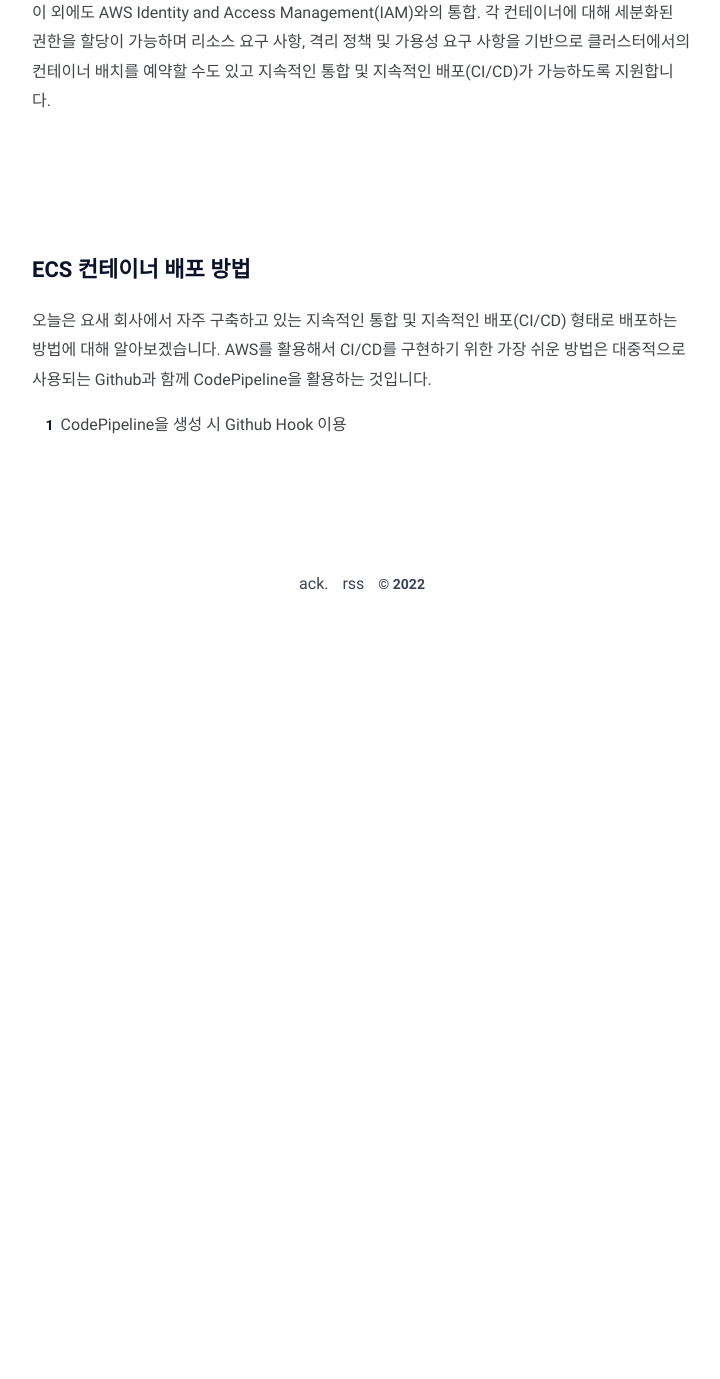
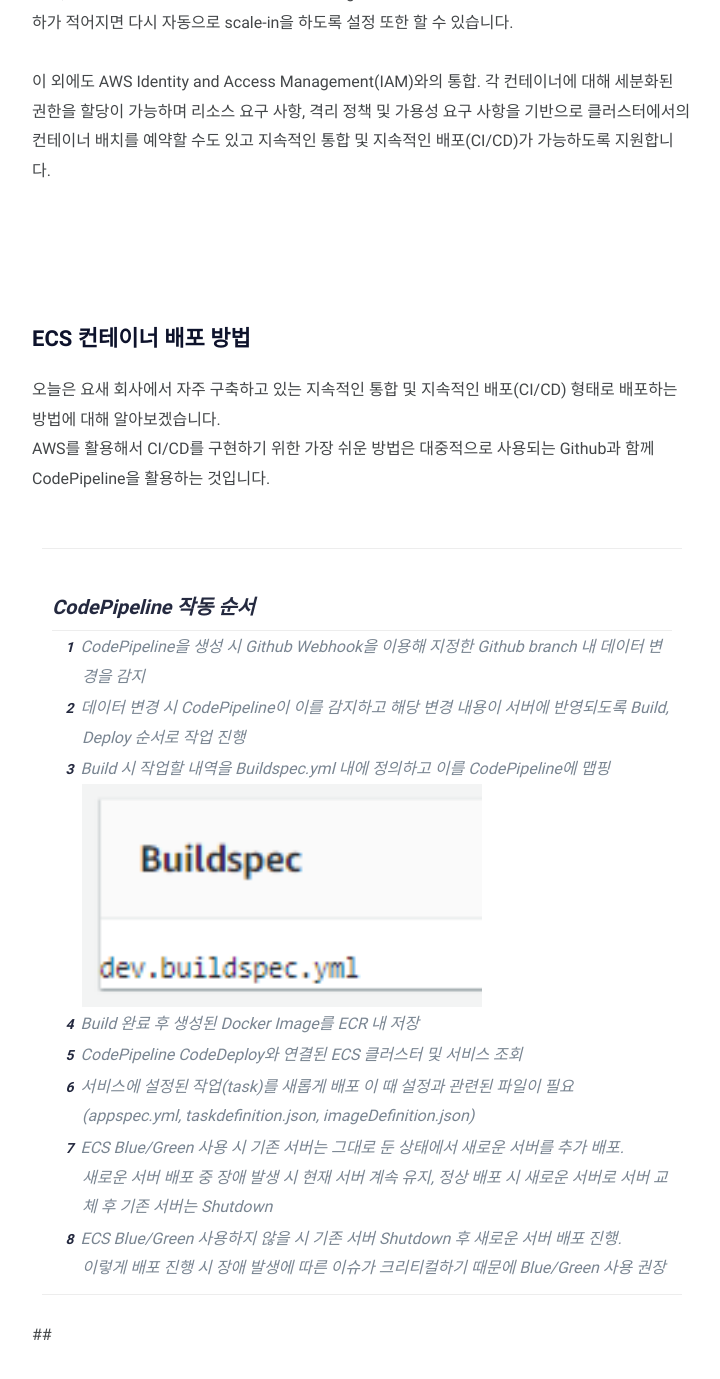
Before and after one commit to jd6186/jd6186.github.io, a Jekyll site: the page built from _posts/DevOps/AWS/2022-07-20-AWS_ECS_Fargate_Architecture.md, in a window 1280 px wide and 1400 px high, scrolled down 1538 px. Shown: the top 1379 px of the window, without its empty margins (278-998 px from the left). Built offline with Jekyll 4.4.1, drawn with Linux system fonts in a browser that asks for light colours; comment, search, counter and statistics services are not loaded; before the commit the page ends 2168 px from its top, so only the background shows below that; some of the changed text lies outside the part shown.

Commit message:
CodePipeline 작동 순서 정리

```diff
--- a/_posts/DevOps/AWS/2022-07-20-AWS_ECS_Fargate_Architecture.md
+++ b/_posts/DevOps/AWS/2022-07-20-AWS_ECS_Fargate_Architecture.md
@@ -11,6 +11,8 @@ published: true
 
 오늘은 간단한 ECS Architecture Diagram을 보고 이를 분석해보는 시간은 가져보도록 하겠습니다.
 > <img src="../../../assets/img/2022-07-20-AWS_ECS_Fargate_Architecture/architecture_diagram.jpg"  width="1400"/>
+
+제가 작성한 글 내 허점이 있거나 더 좋은 아이디어가 있으시다면 피드백 주시면 감사하겠습니다~
 <br/><br/><br/><br/>
 
 ## ECS(Elastic Container Service) 사용 이유
@@ -26,7 +28,19 @@ ECS는 컨테이너(Docker)를 활용하기 때문에 확장성이 뛰어나고
 <br/><br/><br/><br/>
 
 ## ECS 컨테이너 배포 방법
-오늘은 요새 회사에서 자주 구축하고 있는 지속적인 통합 및 지속적인 배포(CI/CD) 형태로 배포하는 방법에 대해 알아보겠습니다.
+오늘은 요새 회사에서 자주 구축하고 있는 지속적인 통합 및 지속적인 배포(CI/CD) 형태로 배포하는 방법에 대해 알아보겠습니다.<br/>
 AWS를 활용해서 CI/CD를 구현하기 위한 가장 쉬운 방법은 대중적으로 사용되는 Github과 함께 CodePipeline을 활용하는 것입니다.
+<br/><br/>
 
-1. CodePipeline을 생성 시 Github Hook 이용
+> ### CodePipeline 작동 순서
+> 1. CodePipeline을 생성 시 Github Webhook을 이용해 지정한 Github branch 내 데이터 변경을 감지
+> 2. 데이터 변경 시 CodePipeline이 이를 감지하고 해당 변경 내용이 서버에 반영되도록 Build, Deploy 순서로 작업 진행
+> 3. Build 시 작업할 내역을 Buildspec.yml 내에 정의하고 이를 CodePipeline에 맵핑<br/>
+> <img src="../../../assets/img/2022-07-20-AWS_ECS_Fargate_Architecture/buildspec.png"  width="400"/>
+> 4. Build 완료 후 생성된 Docker Image를 ECR 내 저장
+> 5. CodePipeline CodeDeploy와 연결된 ECS 클러스터 및 서비스 조회
+> 6. 서비스에 설정된 작업(task)를 새롭게 배포 이 때 설정과 관련된 파일이 필요(appspec.yml, taskdefinition.json, imageDefinition.json)
+> 7. ECS Blue/Green 사용 시 기존 서버는 그대로 둔 상태에서 새로운 서버를 추가 배포.<br/> 새로운 서버 배포 중 장애 발생 시 현재 서버 계속 유지, 정상 배포 시 새로운 서버로 서버 교체 후 기존 서버는 Shutdown
+> 8. ECS Blue/Green 사용하지 않을 시 기존 서버 Shutdown 후 새로운 서버 배포 진행.<br/> 이렇게 배포 진행 시 장애 발생에 따른 이슈가 크리티컬하기 때문에 Blue/Green 사용 권장
+
+##
```
Also changed, not shown: assets/img/2022-07-20-AWS_ECS_Fargate_Architecture/buildspec.png (added).
